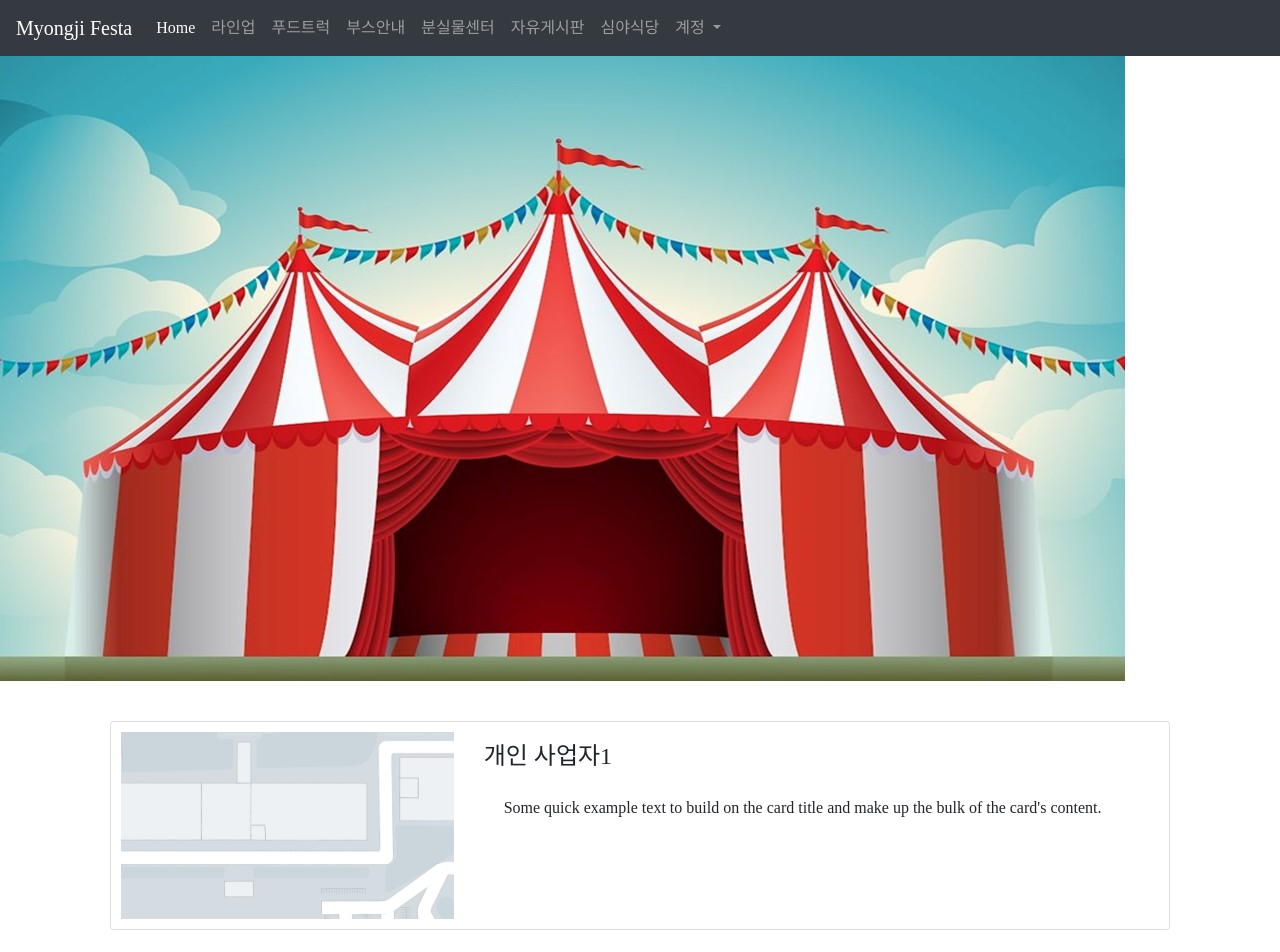
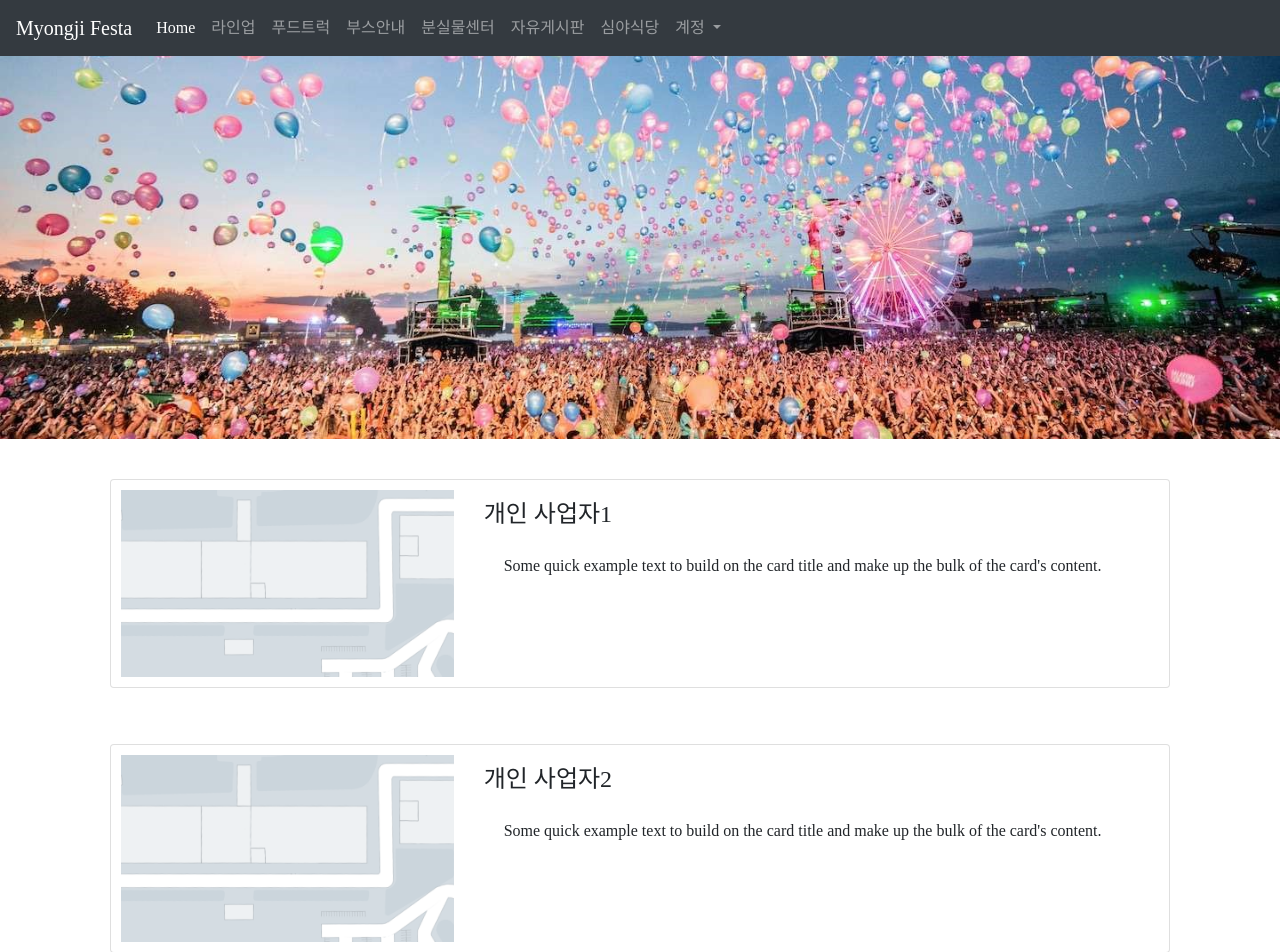
Before and after one commit to likelionmju/mju-festival-2019, a Django app: page /info/booth/individual/ in a window 1280 px wide. Shown: the top 952 px of the page. Run offline with Django 3.2, Linux system fonts and the light colour scheme; some libraries are stand-ins or nearby versions; some web fonts are replaced.

Commit message:
부스 개인사업자 수정

```diff
--- a/page/static/page/css/booth.css
+++ b/page/static/page/css/booth.css
@@ -39,8 +39,8 @@ p{
 div.row{
     align-content: center;
 }
-.boothtop{
-    width: 100px;
+.boothmain{
+    width: 100%;
     height: auto;
 }
 img{
--- a/page/templates/individual.html
+++ b/page/templates/individual.html
@@ -5,7 +5,7 @@
 <link rel="stylesheet" href="{% static 'page/css/booth.css' %}" type="text/css">
 
 <!-- 아래부터 작성하세요 -->
-<img class="boothmain" src="{% static 'page/images/boothmain.jpg'%}" alt="">
+<img class="boothmain" src="{% static 'page/images/boothtop.jpg'%}" alt="">
 
 <div class="container">
     <div class="row">
```
